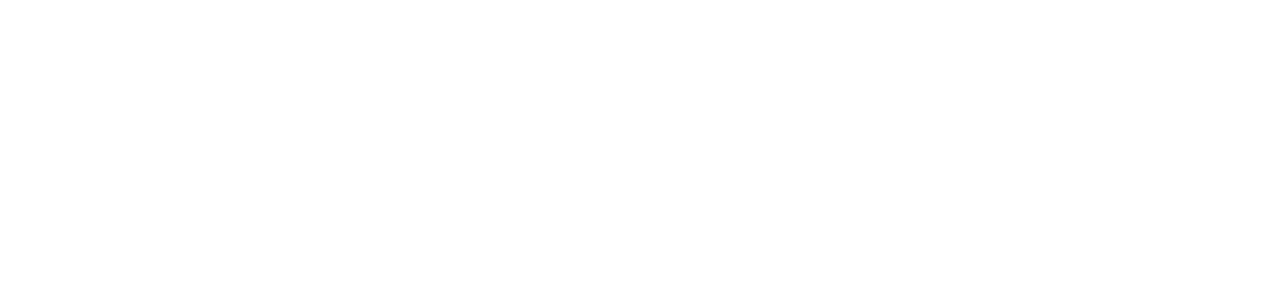
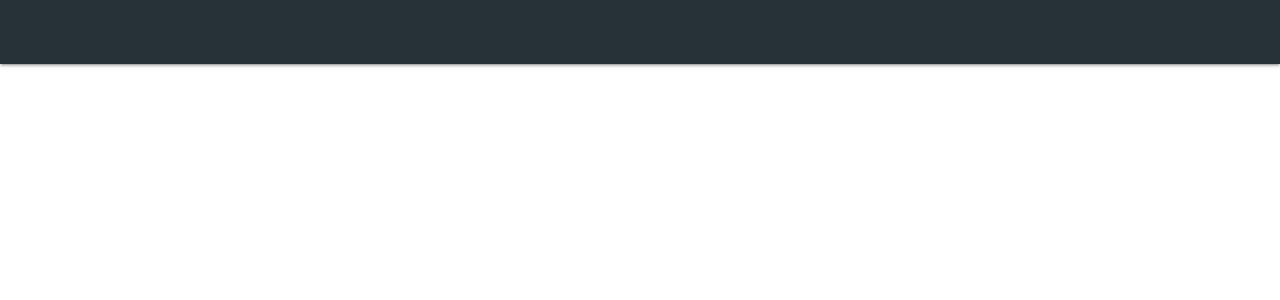
Before and after one commit to sossw1/React-Portfolio, a React (Create React App) app: page / in a window 1280 px wide. Shown: the top 300 px of the page. Built offline with nearby package versions, Linux system fonts and the light colour scheme.

Commit message:
Added Navbar

```diff
--- a/src/App.js
+++ b/src/App.js
@@ -1,5 +1,7 @@
 import React, {Component} from 'react';
 import M from 'materialize-css';
+// Components
+import Navbar from './components/Navbar';
 
 class App extends Component {
   componentDidMount() {
@@ -8,9 +10,9 @@
 
   render() {
     return(
-      <div className="App">
-
-      </div>
+      <>
+        <Navbar />
+      </>
     );
   }
 }
```
